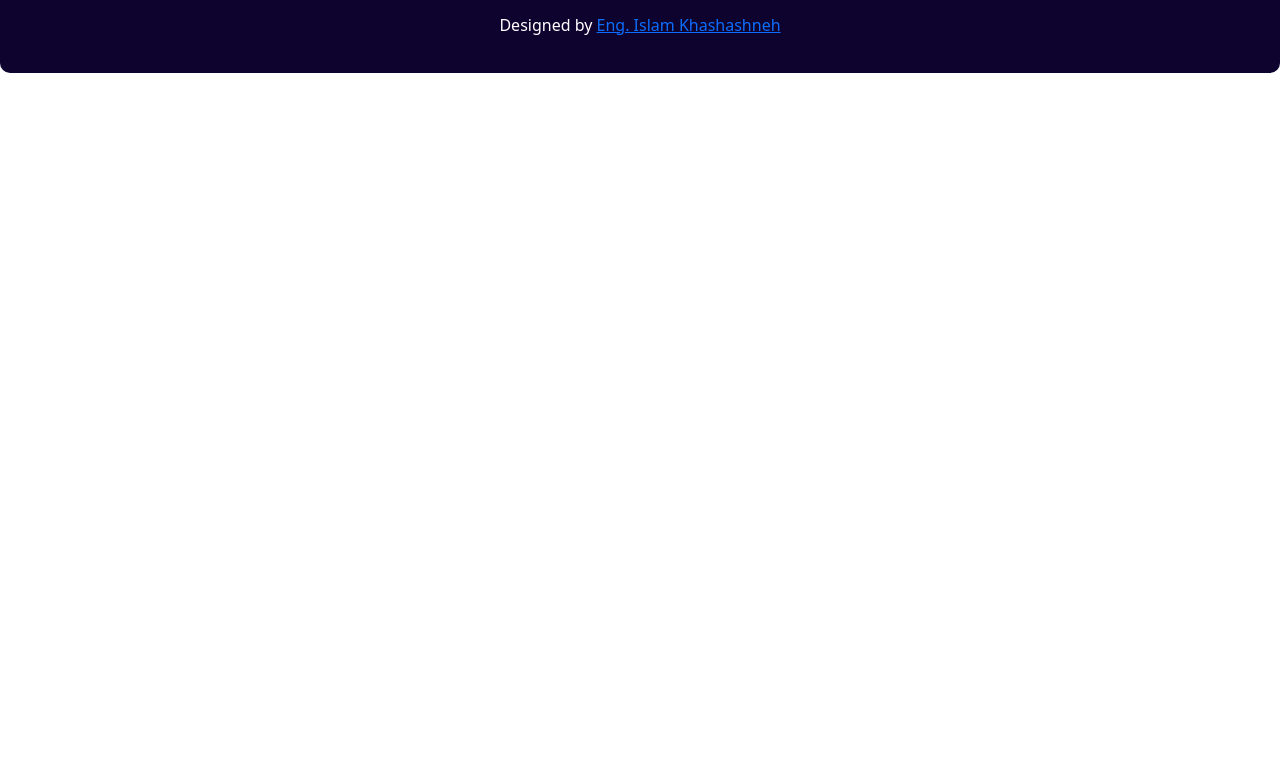
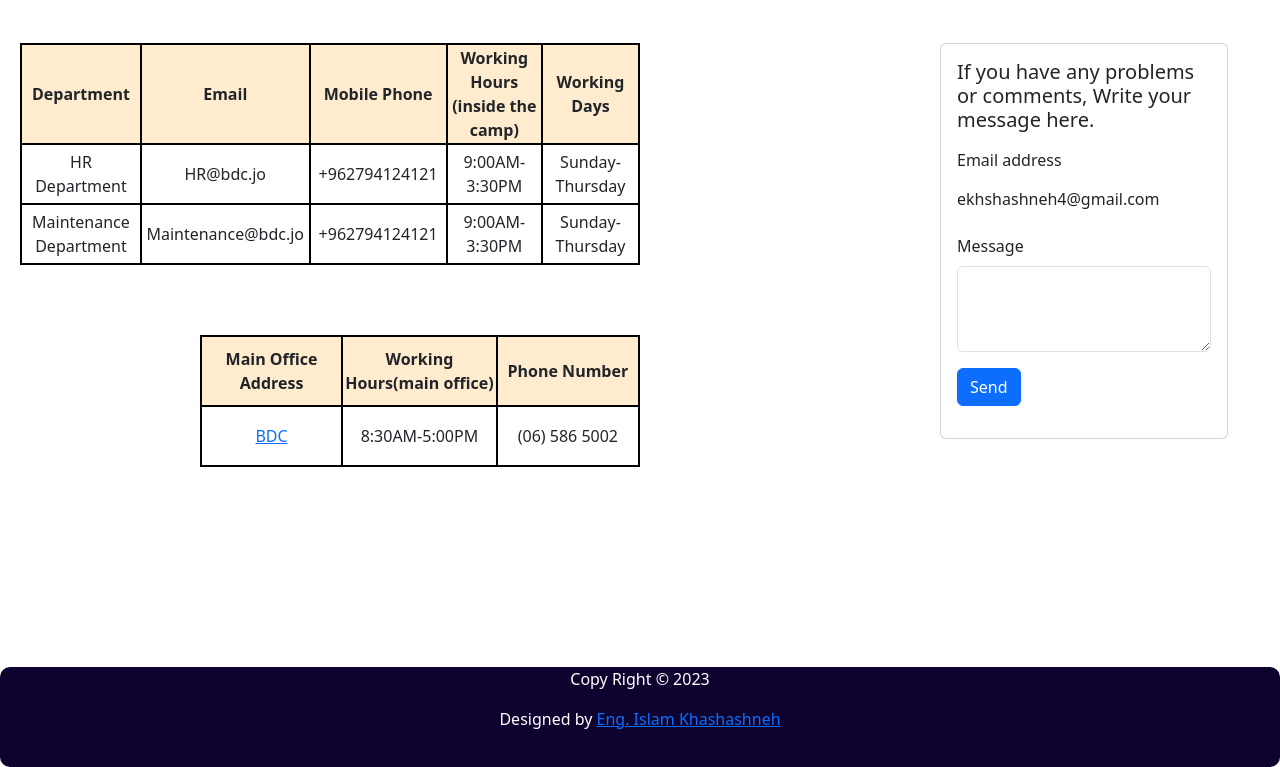
Before and after one commit to Islamykh/HR-Website, a plain HTML site: page Pages/Contact.html in a window 1280 px wide. Shown: the part 124-891 px from the top of the page. Before the commit the page ends 800 px from the top, so only its background shows below. Drawn offline with nearby package versions, Linux system fonts and the light colour scheme.

Commit message:
add contact page

```diff
--- a/Css/contact.css
+++ b/Css/contact.css
@@ -0,0 +1,32 @@
+.Body{
+    display: grid;
+    grid-template-columns: 50% 50%;
+
+
+}
+th{
+    border: 2px black solid;
+    width: 200px;
+    text-align: center;
+    background-color: blanchedalmond;
+    height: 70px;
+}
+td{
+    border: 2px black solid;
+    text-align: center;
+    height: 60px;
+}
+table{
+    margin-top: 70px;
+    margin-left: 20px;
+
+}
+.table2{
+    margin-bottom: 200px;
+    margin-left: 200px;
+}
+.card{
+    margin-top: 70px;
+    margin-left: 300px;
+
+}
--- a/Pages/Contact.html
+++ b/Pages/Contact.html
@@ -35,8 +35,64 @@
 
 
     <div class="Body">
+      <div class="contacttable">
+        <table>
+          <tr>
+            <th>Department</th>
+            <th>Email</th>
+            <th>Mobile Phone</th>
+            <th>Working Hours (inside the camp)</th>
+            <th>Working Days</th>
+          </tr>
+          <tr>
+            <td>HR Department</td>
+            <td>HR@bdc.jo</td>
+            <td>+962794124121</td>
+            <td>9:00AM-3:30PM</td>
+            <td>Sunday-Thursday</td>
+          </tr>
+          <tr>
+            <td>Maintenance Department </td>
+            <td>Maintenance@bdc.jo</td>
+            <td>+962794124121</td>
+            <td>9:00AM-3:30PM</td>
+            <td>Sunday-Thursday</td>
+          </tr>
+        </table>
+        <table class="table2">
+          <tr>
+            <th>Main Office Address</th>
+            <th>Working Hours(main office)</th>
+            <th>Phone Number</th>
+          </tr>
+          <tr>
+            <td><a href="https://goo.gl/maps/8YeyxQLcZxQFHrn77"> BDC</a></td>
+            <td>8:30AM-5:00PM</td>
+            <td>(06) 586 5002</td>
+          </tr>
+        </table>
+      </div>
 
+
+      <div class="contantmessage">
+        <div class="card" style="width: 18rem;">
+          <div class="card-body">
+            <h5 class="card-title"> If you have any problems or comments, Write your message here.</h5>
+            <p class="card-text"><div class="mb-3">
+              <label for="exampleFormControlInput1" class="form-label">Email address</label>
+              <input type="text" readonly class="form-control-plaintext" id="staticEmail" value="ekhshashneh4@gmail.com">
+             </div>
+            <div class="mb-3">
+              <label for="exampleFormControlTextarea1" class="form-label">Message</label>
+              <textarea class="form-control" id="exampleFormControlTextarea1" rows="3"></textarea>
+            </p>
+            <a href="ekhshashneh4@gmail.com" class="btn btn-primary">Send</a>
+          </div>
+        </div>
+
+      </div>
     </div>
+  </div>
 
 
     <div class="Footer">
```
